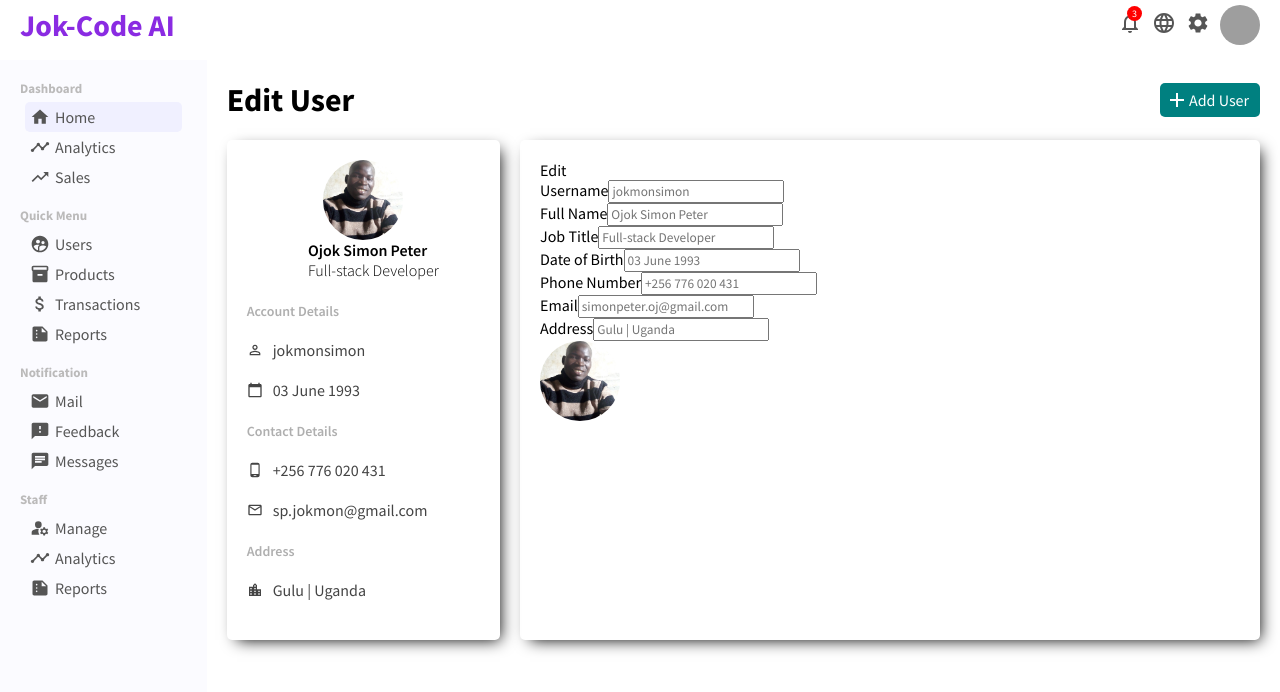
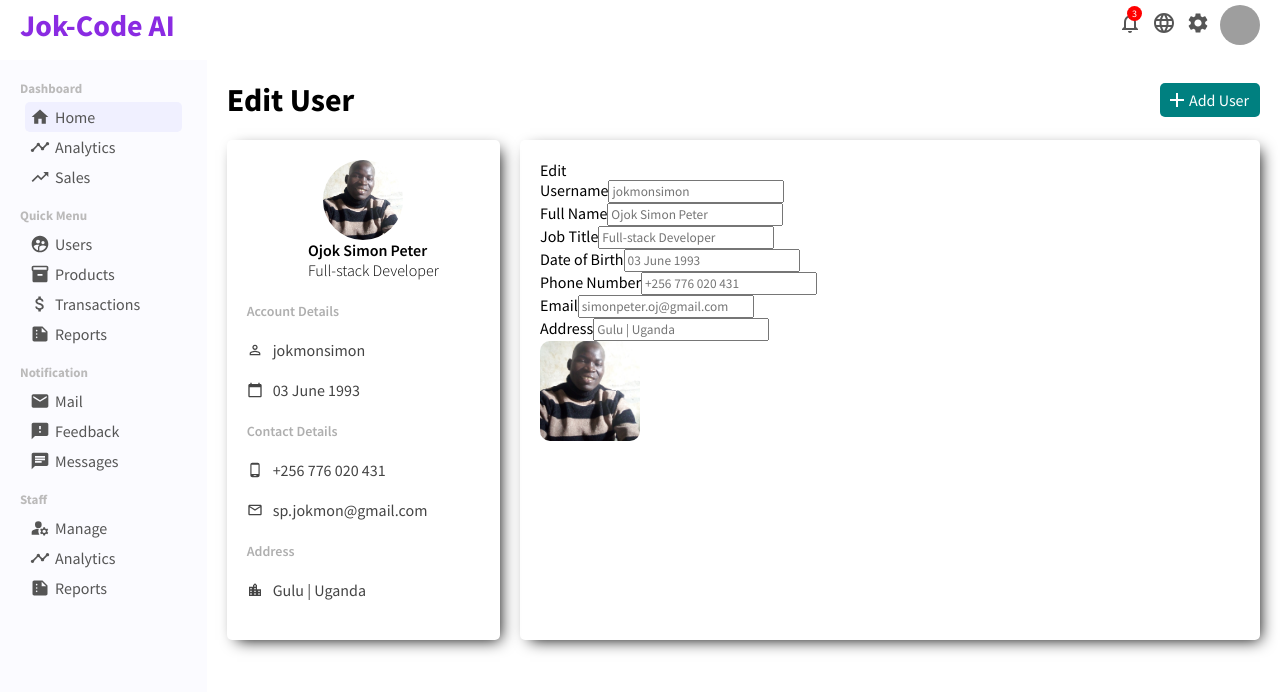
Before and after one commit to Jokmonsimon/react-admin-dashboard, a React (Create React App) app: page /user/1 in a window 1280 px wide. Shown: the top 692 px of the page. Built offline with nearby package versions, Linux system fonts and the light colour scheme; grey boxes are pictures that could not be loaded.

Commit message:
New update

```diff
--- a/src/pages/user/User.css
+++ b/src/pages/user/User.css
@@ -103,8 +103,9 @@
 }
 
 .user-profile-image {
-  width: 80px;
-  height: 80px;
-  border-radius: 50%;
+  width: 100px;
+  height: 100px;
+  border-radius: 10%;
   object-fit: cover;
+  margin-right: 10px;
 }
```
